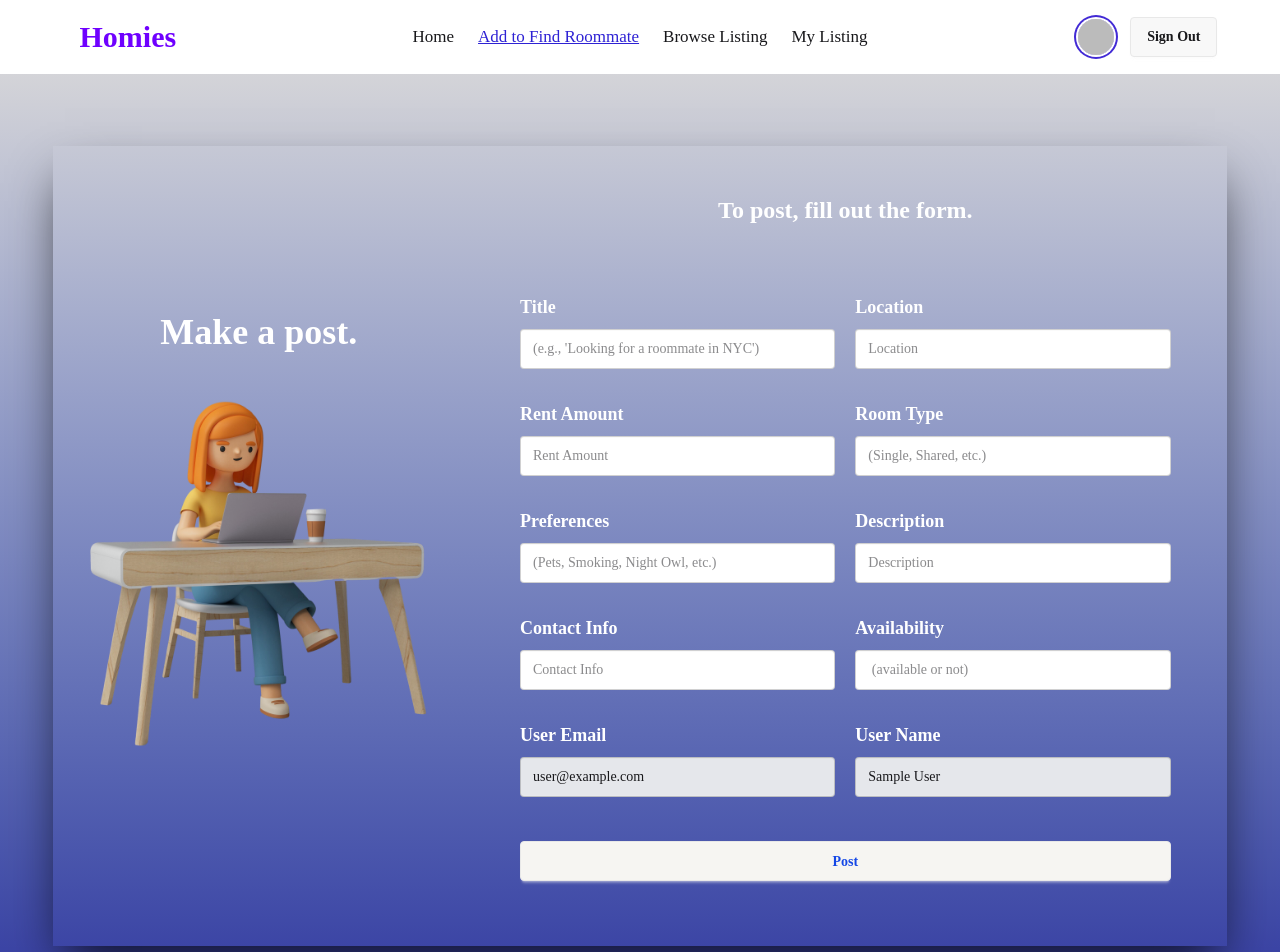
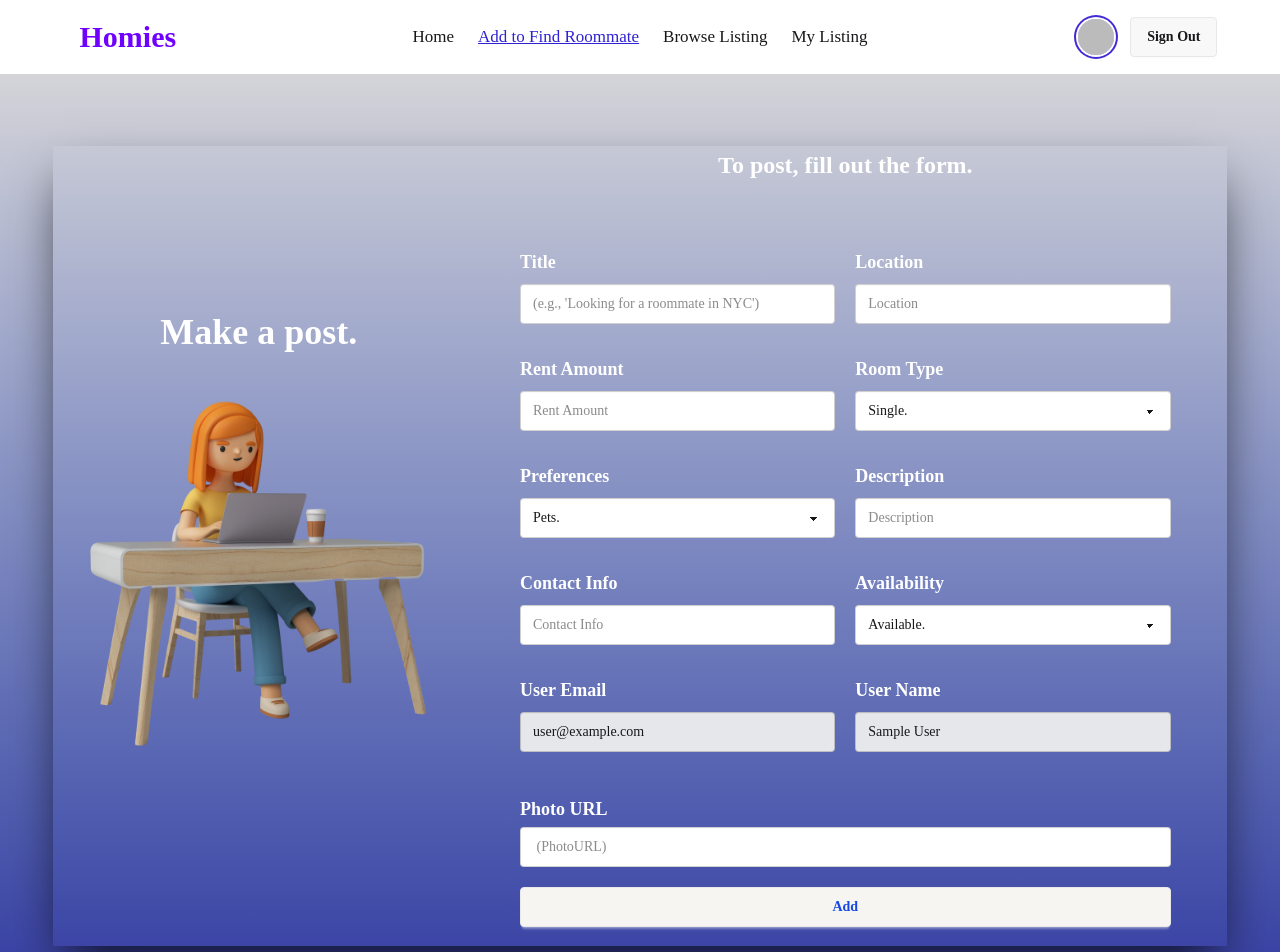
Before and after one commit to shake-R97/roommate-web-app-a10-client, a React (Vite) app: page /addtofindroommate in a window 1280 px wide. Shown: the top 952 px of the page. Built offline with nearby package versions, Linux system fonts and the light colour scheme; no server answers; sample sign-in values are in the browser's storage; a web font is replaced by a local one.

Commit message:
Fetured Roommate cards added

```diff
--- /dev/null
+++ b/src/component/pages/FeaturedCards.jsx
@@ -0,0 +1,31 @@
+import React from 'react';
+
+const FeaturedCards = ({ mateProfile }) => {
+    return (
+        <div className="hero bg-base-200 py-3 md:py-8 lg:py-11 px-2.5 md:px-7 lg:px-8 overflow-hidden">
+            <div className="group rounded-xl p-5 relative transition-all duration-500 hover:-translate-y-2 hover:shadow-[0_20px_40px_rgba(38,31,179,0.40)] hover:scale-[1.02] cursor-pointer">
+
+            <div className="hero-content flex-col md:flex-col flex-wrap items-center justify-center gap-6 lg:flex-row">
+                <img
+                    src={mateProfile.PhotoURL}
+                    className="w-[300px] md:w-[275px] md:h-[275px] lg:w-[350px] lg:h-[350px] h-[300px]  object-cover rounded-full shadow-2xl
+
+                "
+                />
+                <div className=''>
+                    <div className='flex justify-center items-center gap-2.5'>
+                        <h1 className="text-xl md:text-2xl lg:text-[27px]">{mateProfile.name}</h1>
+                        <hr className='border-1 h-9 border-gray-400' />
+                    <p className="py-6 text-[16px] md:text-xl">
+                        {mateProfile.availability}.
+                    </p>
+                    </div>
+                    <button className="btn btn-primary w-full">See Details</button>
+                </div>
+            </div>
+            </div>
+        </div>
+    );
+};
+
+export default FeaturedCards;
--- a/src/component/pages/Home.jsx
+++ b/src/component/pages/Home.jsx
@@ -1,14 +1,20 @@
 import React from 'react';
 import Slider from '../Slider';
+import { useLoaderData } from 'react-router';
+import FeaturedCards from './FeaturedCards';
 
 const Home = () => {
+
+    const matesData = useLoaderData();
+    console.log(matesData);
+
     return (
         <div>
-           <div>
-             <Slider></Slider>
-           </div>
+            <div>
+                <Slider></Slider>
+            </div>
 
-            <div className='bg-[#8a2af7] h-fit mt-10 md:mt-20 py-7 md:py-11 lg:py-14 rounded-br-[180px] md:rounded-br-[240px] lg:rounded-br-[350px] mb-16'>
+            <div className='bg-[#261FB3] h-fit mt-14 md:mt-28 py-7 md:py-11 lg:py-14 rounded-br-[180px] md:rounded-br-[240px] lg:rounded-br-[350px] mb-16'>
                 <div className='md:w-11/12 mx-auto flex flex-col md:flex-row justify-between items-center'>
                     <div className='px-4 md:w-[45%]'>
                         <h1 className='text-xl md:text-4xl lg:text-7xl font-bold md:break-all lg:break-normal'>Finding the ideal roommates should be simple and straightforward. </h1>
@@ -19,6 +25,23 @@ const Home = () => {
                     </div>
                 </div>
             </div>
+
+            {/* Featured Roommates Section */}
+
+            <section className='mt-16 md:mt-28 lg:mt-32 bg-[#261FB3] py-[70px] md:py-[115px] lg:py-[155px] mb-10 md:mb-24'>
+                <div className='mx-auto'>
+                    <h1 className='text-white text-center font-bold text-[21px] md:text-[36px] lg:text-[47px]'>New Featured Roommates</h1>
+                </div>
+                <div className='md:w-11/12 mx-auto mt-7 md:mt-10 lg:mt-16'>
+                    <div className='grid grid-cols-1 md:grid-cols-2 shadow-2xl'>
+                        {
+                            matesData.map((mateProfile) =>
+                                <FeaturedCards key={mateProfile._id} mateProfile={mateProfile}></FeaturedCards>
+                            )
+                        }
+                    </div>
+                </div>
+            </section>
         </div>
 
     );
--- a/src/component/private-pages/FindRoommate.jsx
+++ b/src/component/private-pages/FindRoommate.jsx
@@ -1,6 +1,7 @@
 import React, { use } from 'react';
 import { Link } from 'react-router';
 import { AuthContext } from '../../context/AuthContext';
+import Swal from 'sweetalert2';
 
 const FindRoommate = () => {
 
@@ -13,6 +14,31 @@ const FindRoommate = () => {
         const formData = new FormData(form);
         const newPostedData = Object.fromEntries(formData.entries());
         console.log(newPostedData);
+
+        //send new roommates data to the db
+
+        fetch('http://localhost:3000/roommates', {
+            method: 'POST',
+            headers: {
+                'content-type': 'application/json'
+            },
+            body: JSON.stringify(newPostedData)
+        })
+            .then(res => res.json())
+            .then((data) => {
+                console.log('after adding roommate', data);
+                if (data.insertedId) {
+                    Swal.fire({
+                        position: "center",
+                        icon: "success",
+                        title: 'your Post has been Added Successfully',
+                        showConfirmButton: false,
+                        timer: 3500
+                    });
+
+                    form.reset();
+                }
+            })
     }
     return (
         <div
@@ -23,10 +49,10 @@ const FindRoommate = () => {
             }}
         >
             {/* <div className="hero-overlay"></div> */}
-            <div className="hero w-11/12 mx-auto my-6 md:my-10  lg:my-18 h-[75vh] md:h-[75vh] lg:min-h-screen flex flex-col md:flex-row-reverse justify-center items-center shadow-2xl/80
+            <div className="hero w-11/12 mx-auto my-6 md:my-10  lg:my-18 h-[75vh] md:h-[78vh] lg:min-h-screen flex flex-col md:flex-row-reverse justify-center items-center shadow-2xl/80
             [@media(max-height:700px)]:overflow-y-auto
                 [@media(max-height:700px)]:scroll-smooth
-                [@media(max-height:700px)]:h-[120vh]
+                [@media(max-height:700px)]:h-[130vh]
             ">
                 <div className='w-full md:w-[60%] lg:w-[65%] flex  justify-center rounded-xl  md:rounded-l-none scroll-smooth overflow-y-auto pb-2.5 md:pb-4 lg:pb-8
                 '
@@ -53,11 +79,22 @@ const FindRoommate = () => {
                                     </fieldset>
                                     <fieldset className="fieldset w-full">
                                         <legend className="fieldset-legend text-white text-[18px]">Room Type</legend>
-                                        <input name='room' type="text" className="input w-full" placeholder="(Single, Shared, etc.)" />
+                                        <select name='roomType' defaultValue="Pick your Room Type" className="select w-full">
+                                            <option disabled={true}>Pick Your Room Type</option>
+                                            <option>Single.</option>
+                                            <option>Shared.</option>
+                                            <option>Double</option>
+                                        </select>
                                     </fieldset>
                                     <fieldset className="fieldset w-full">
-                                        <legend className="fieldset-legend text-white text-[18px]"> Preferences</legend>
-                                        <input name='preference' type="text" className="input w-full " placeholder="(Pets, Smoking, Night Owl, etc.)" />
+                                        <legend className="fieldset-legend text-white text-[18px]">Preferences</legend>
+                                        <select name='preferences' defaultValue="Pick your preferences" className="select w-full">
+                                            <option disabled={true}>Pick Your Preferences</option>
+                                            <option>Pets.</option>
+                                            <option>Smoking.</option>
+                                            <option>Pets and Smoking.</option>
+                                            <option>No Pets and Smoking.</option>
+                                        </select>
                                     </fieldset>
                                     <fieldset className="fieldset w-full">
                                         <legend className="fieldset-legend text-white text-[18px]">Description</legend>
@@ -68,8 +105,12 @@ const FindRoommate = () => {
                                         <input name='contact' type="number" className="input w-full" placeholder="Contact Info" />
                                     </fieldset>
                                     <fieldset className="fieldset w-full">
-                                        <legend className="fieldset-legend text-white text-[18px]">Availability </legend>
-                                        <input name='availability' type="text" className="input w-full" placeholder=" (available or not)" />
+                                        <legend className="fieldset-legend text-white text-[18px]">Availability</legend>
+                                        <select name='availability' defaultValue="Pick your Status" className="select w-full">
+                                            <option disabled={true}>Availability</option>
+                                            <option>Available.</option>
+                                            <option>Not Available.</option>
+                                        </select>
                                     </fieldset>
                                     <fieldset className="fieldset w-full">
                                         <legend className="fieldset-legend text-white text-[18px]">User Email</legend>
@@ -77,11 +118,15 @@ const FindRoommate = () => {
                                     </fieldset>
                                     <fieldset className="fieldset w-full">
                                         <legend className="fieldset-legend text-white text-[18px]">User Name</legend>
-                                        <input name='name' type="text" value={user.displayName} readOnly  className="input w-full bg-gray-200 cursor-not-allowed" placeholder="Your Name" />
+                                        <input name='name' type="text" value={user.displayName} readOnly className="input w-full bg-gray-200 cursor-not-allowed" placeholder="Your Name" />
                                     </fieldset>
                                 </div>
-                                <div className='mt-1.5 px-2 md:px-4 lg:px-8 md:mt-2'>
-                                    <input className='w-full btn bg-[#F6F5F2] text-blue-700' type="submit" value="Post" />
+                                <div className='px-2 md:px-4 lg:px-8 pb-1.5 md:pb-2'>
+                                    <legend className="fieldset-legend text-white text-[18px]">Photo URL</legend>
+                                    <input name='PhotoURL' type="text" className="input w-full" placeholder=" (PhotoURL)" />
+                                </div>
+                                <div className='mt-3 px-2 md:px-4 lg:px-8 md:mt-3'>
+                                    <input className='w-full btn bg-[#F6F5F2] text-blue-700' type="submit" value="Add" />
                                 </div>
 
                             </form>
--- a/src/main.jsx
+++ b/src/main.jsx
@@ -23,6 +23,7 @@ const router = createBrowserRouter([
     children: [
       {
         index: true,
+        loader: ()=> fetch('http://localhost:3000/sorted-roommates'),
         Component: Home,
       },
       // authentication routes
```
